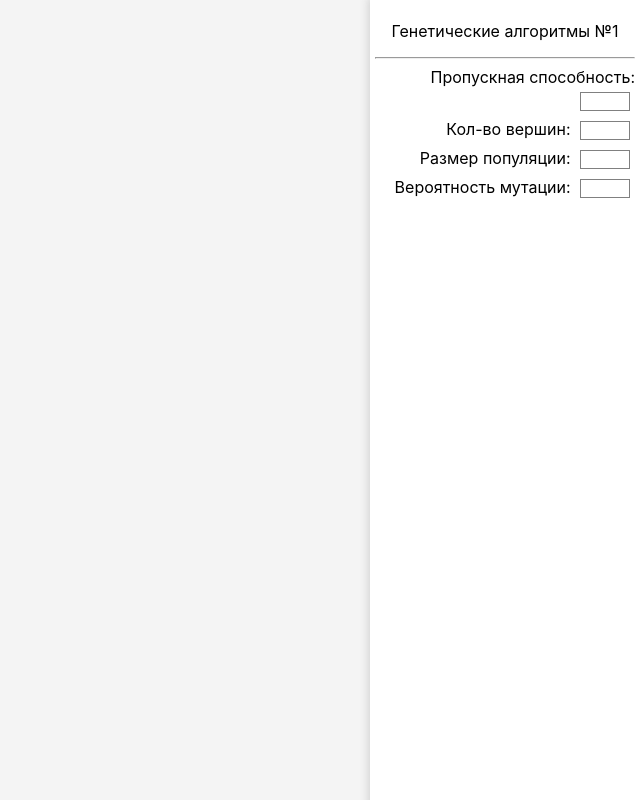
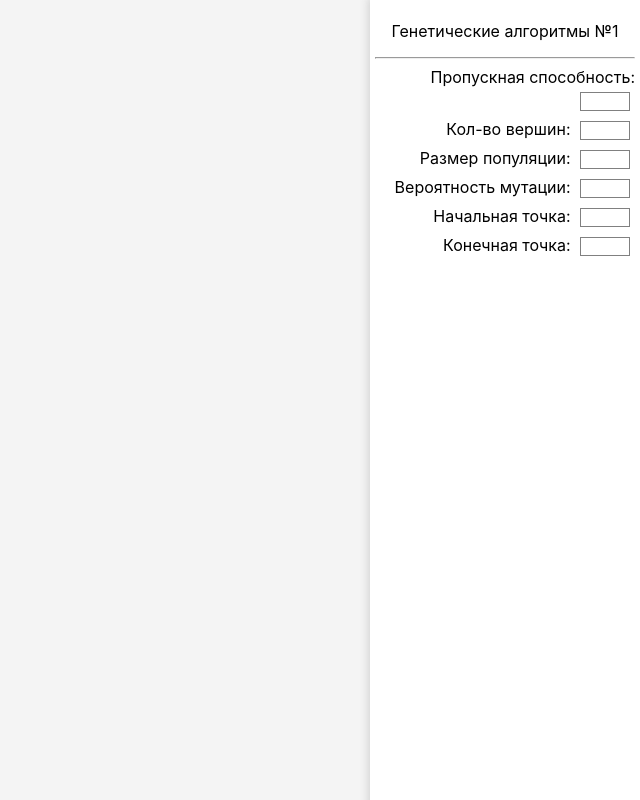
Before and after one commit to Kefir103/ga_1, a React app: page / in a window 1280 px wide. Shown: the whole page, without its empty margins (640-1280 px from the left). Built offline with nearby package versions, Linux system fonts and the light colour scheme.

Commit message:
Добавлен выбор начальной и конечной точки. Также теперь провдится проверка, чтоб граф изменялся только при изменении пропускной способности или количества вершин

```diff
--- a/src/client/App.js
+++ b/src/client/App.js
@@ -12,12 +12,16 @@ export default class App extends React.Component {
             populationSize: 0,
             mutationProbability: 0,
             graphMatrix: [],
+            startPoint: 0,
+            endPoint: 0,
         };
 
         this.handleSpeedChange = this.handleSpeedChange.bind(this);
         this.handleSizeChange = this.handleSizeChange.bind(this);
         this.handlePopulationSizeChange = this.handlePopulationSizeChange.bind(this);
         this.handleMutationProbabilityChange = this.handleMutationProbabilityChange.bind(this);
+        this.handleStartPointChange = this.handleStartPointChange.bind(this);
+        this.handleEndPointChange = this.handleEndPointChange.bind(this);
     }
 
     handleSpeedChange(speed) {
@@ -44,6 +48,18 @@ export default class App extends React.Component {
         });
     }
 
+    handleStartPointChange(startPoint) {
+        this.setState({
+            startPoint: startPoint
+        });
+    }
+
+    handleEndPointChange(endPoint) {
+        this.setState({
+            endPoint: endPoint
+        });
+    }
+
     render() {
         return (
             <>
@@ -52,6 +68,8 @@ export default class App extends React.Component {
                     sizeChanged={this.handleSizeChange}
                     mutationProbabilityChanged={this.handleMutationProbabilityChange}
                     populationSizeChanged={this.handlePopulationSizeChange}
+                    startChanged={this.handleStartPointChange}
+                    endChanged={this.handleEndPointChange}
                 />
                 <main className={'main'}>
                     {this.state.numOfNodes !== 0 ? (
--- a/src/client/components/GraphMatrix.js
+++ b/src/client/components/GraphMatrix.js
@@ -18,7 +18,9 @@ export default class GraphMatrix extends Component {
     }
 
     componentWillReceiveProps(nextProps, nextContext) {
-        this.fillGraphMatrix(nextProps.graphSize, nextProps.maxSpeed);
+        if (this.props.graphSize !== nextProps.graphSize || this.props.maxSpeed !== nextProps.maxSpeed) {
+            this.fillGraphMatrix(nextProps.graphSize, nextProps.maxSpeed);
+        }
     }
 
     fillGraphMatrix(size, speed) {
--- a/src/client/components/SideMenu.js
+++ b/src/client/components/SideMenu.js
@@ -9,12 +9,16 @@ export default class SideMenu extends Component {
             numOfNodes: 0,
             populationSize: 0,
             mutationProbability: 0,
+            startPoint: 0,
+            endPoint: 1,
         };
 
         this.handleSpeedChange = this.handleSpeedChange.bind(this);
         this.handleSizeChange = this.handleSizeChange.bind(this);
         this.handlePopulationSizeChange = this.handlePopulationSizeChange.bind(this);
         this.handleMutationProbabilityChange = this.handleMutationProbabilityChange.bind(this);
+        this.handleStartPointChange = this.handleStartPointChange.bind(this);
+        this.handleEndPointChange = this.handleEndPointChange.bind(this);
     }
 
     handleSpeedChange(event) {
@@ -73,6 +77,34 @@ export default class SideMenu extends Component {
         this.props.mutationProbabilityChanged(mutationProbability);
     }
 
+    handleStartPointChange(event) {
+        event.preventDefault();
+        const startPoint = Number(event.target.value);
+        if (startPoint < 0 || startPoint >= this.state.numOfNodes || startPoint === this.state.endPoint) {
+            document.getElementById('input-start-point').style.border = '1.25px solid #e42d2d';
+            return;
+        }
+        document.getElementById('input-start-point').style.border = '1.25px solid gray';
+        this.setState({
+            startPoint: startPoint
+        });
+        this.props.startChanged(startPoint);
+    }
+
+    handleEndPointChange(event) {
+        event.preventDefault();
+        const endPoint = Number(event.target.value);
+        if (endPoint < 0 || endPoint >= this.state.numOfNodes || endPoint === this.state.startPoint) {
+            document.getElementById('input-end-point').style.border = '1.25px solid #e42d2d';
+            return;
+        }
+        document.getElementById('input-end-point').style.border = '1.25px solid gray';
+        this.setState({
+            endPoint: endPoint
+        });
+        this.props.endChanged(endPoint);
+    }
+
     render() {
         return (
             <aside className={'side-menu'}>
@@ -106,6 +138,22 @@ export default class SideMenu extends Component {
                         onChange={this.handleMutationProbabilityChange}
                     />
                 </div>
+                <div className={'side-menu-input-container'}>
+                    Начальная точка:{' '}
+                    <input
+                        type={'number'}
+                        id={'input-start-point'}
+                        onChange={this.handleStartPointChange}
+                    />
+                </div>
+                <div className={'side-menu-input-container'}>
+                    Конечная точка:{' '}
+                    <input
+                        type={'number'}
+                        id={'input-end-point'}
+                        onChange={this.handleEndPointChange}
+                    />
+                </div>
             </aside>
         );
     }
```
